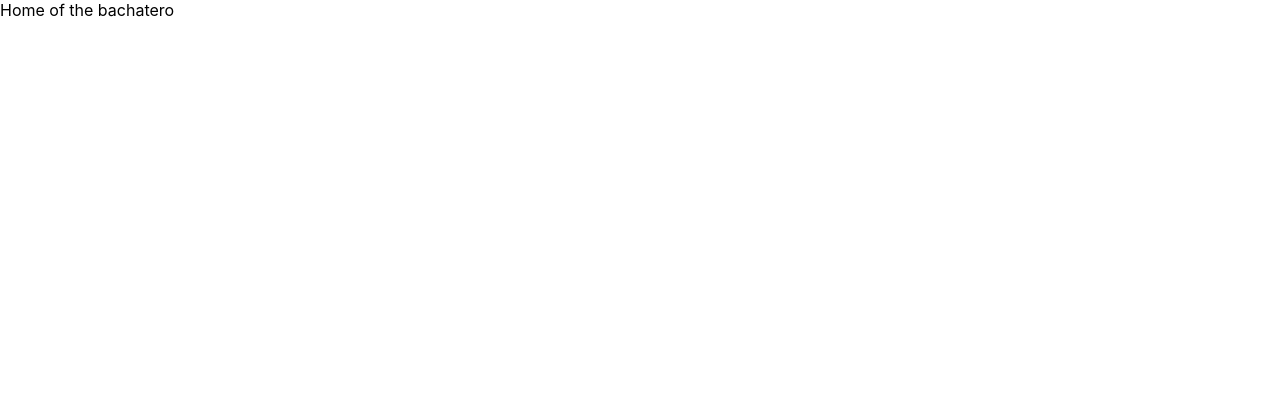
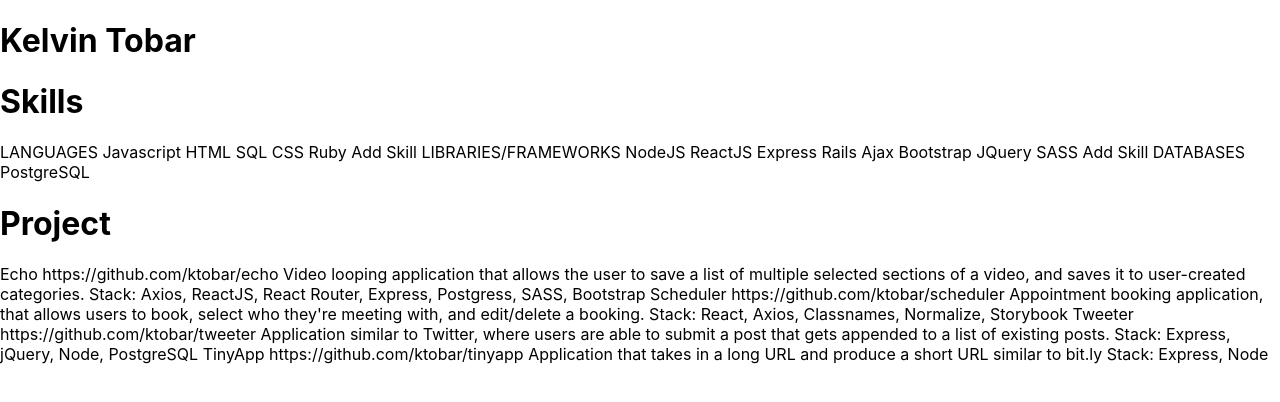
Before and after one commit to ktobar/portfolio, a Next.js app: page / in a window 1280 px wide. Shown: the top 402 px of the page. Built offline with nearby package versions, Linux system fonts and the light colour scheme.

Commit message:
added skills and project info

```diff
--- a/pages/index.js
+++ b/pages/index.js
@@ -5,8 +5,74 @@
 export default function Home() {
   return (
     <div>
-      Home of the bachatero
+      <div className='intro'>
+        <h1>Kelvin Tobar</h1>
+      </div>
+      <div className='skills'>
+        <h1>Skills</h1>
 
+        <p>
+        LANGUAGES
+          Javascript
+          HTML
+          SQL
+          CSS
+          Ruby
+          Add Skill
+        LIBRARIES/FRAMEWORKS
+          NodeJS
+          ReactJS
+          Express
+          Rails
+          Ajax
+          Bootstrap
+          JQuery
+          SASS
+          Add Skill
+        DATABASES
+          PostgreSQL
+        </p>
+
+
+      </div>
+      <div className='projects'>
+        <h1>Project</h1>
+        <p>
+        Echo
+        https://github.com/ktobar/echo
+
+
+        Video looping application that allows the user to save a list of multiple selected sections of a video, and saves it to user-created categories.
+
+        Stack: Axios, ReactJS, React Router, Express, Postgress, SASS, Bootstrap
+
+        Scheduler
+        https://github.com/ktobar/scheduler
+
+
+        Appointment booking application, that allows users to book, select who they're meeting with, and edit/delete a booking.
+
+        Stack: React, Axios, Classnames, Normalize, Storybook
+
+        Tweeter
+        https://github.com/ktobar/tweeter
+
+
+        Application similar to Twitter, where users are able to submit a post that gets appended to a list of existing posts.
+
+        Stack: Express, jQuery,  Node, PostgreSQL
+
+        TinyApp
+        https://github.com/ktobar/tinyapp
+
+
+        Application that takes in a long URL and produce a short URL similar to bit.ly
+
+        Stack: Express, Node
+
+
+        </p>
+      </div>
     </div>
   )
 }
```
